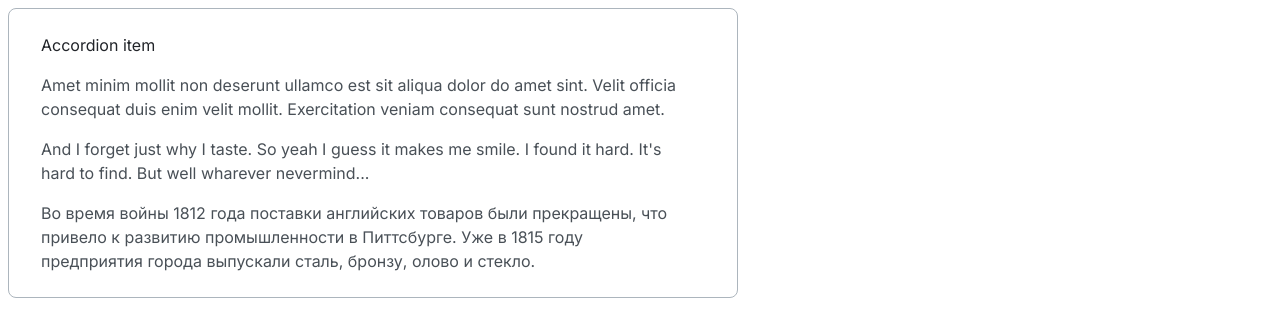
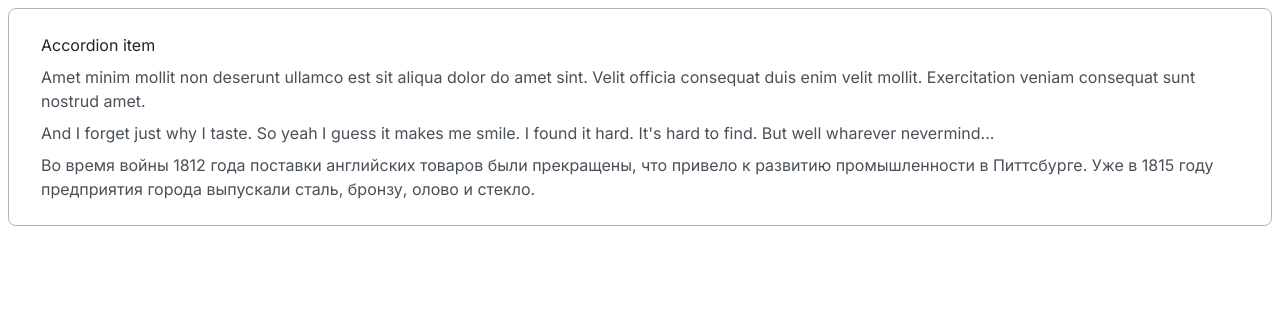
Before and after one commit to js-tasks-ru/htmlcss-20241107_panteleev-alexander, a website: page 03-lection1/02-accordion/index.html in a window 1280 px wide. Both pictures are taken after a click on the heading "Accordion item". Drawn offline with Linux system fonts and the light colour scheme.

Commit message:
change styles n html structure

```diff
--- a/03-lection1/02-accordion/accordion.css
+++ b/03-lection1/02-accordion/accordion.css
@@ -1,10 +1,13 @@
 /* Стилизация аккордеона */
 
 .accordion {
-    padding: 24px 49px 24px 32px;
+    /* max-width: 700px; */
+}
+
+.accordion__item {
+    padding: 24px 0px 24px 32px;
     border-radius: 8px;
     border: 1px var(--grey-3) solid;
-    max-width: 730px;
 }
 
 .accordion__summary {
@@ -23,10 +26,13 @@
     content: '';
 }
 
+.accordion__data-container {
+    padding-right: 32px;
+}
+
 .accordion__data {
-    max-width: 647px;
-    margin-top: 16px;
-    margin-bottom: 16px;
+    margin-top: 8px;
+    margin-bottom: 0px;
     font-family: Inter;
     font-size: 16px;
     font-weight: 400;
@@ -37,6 +43,6 @@
     color: var(--grey-4);
 }
 
-.accordion__data:last-child {
+/* .accordion__data:last-child {
     margin-bottom: 0px;
-}
+} */
--- a/03-lection1/02-accordion/index.html
+++ b/03-lection1/02-accordion/index.html
@@ -6,10 +6,12 @@
         <link rel="stylesheet" href="./accordion.css">
     </head>
     <body>
-        <details class="accordion">
+        <div class="accordion">
+        <details class="accordion__item">
             <summary class="accordion__summary">
                 Accordion item
             </summary>
+            <div class="accordion__data-container">
             <p class="accordion__data">
                 Amet minim mollit non deserunt ullamco est sit aliqua dolor do amet sint. Velit officia consequat duis enim velit mollit. Exercitation veniam consequat sunt nostrud amet.
             </p>
@@ -19,6 +21,8 @@
             <p class="accordion__data">
                 Во время войны 1812 года поставки английских товаров были прекращены, что привело к развитию промышленности в Питтсбурге. Уже в 1815 году предприятия города выпускали сталь, бронзу, олово и стекло.
             </p>
+            </div>
         </details>
+        </div>
     </body>
 </html>
```
